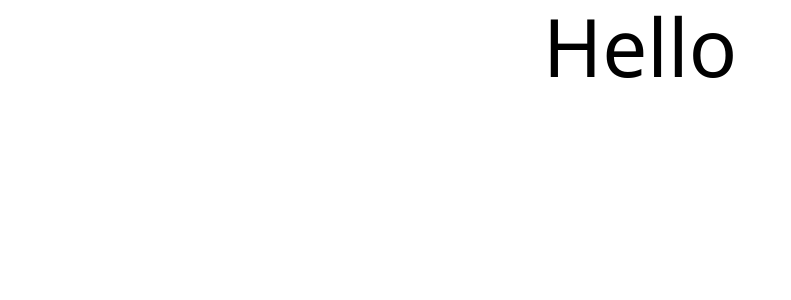
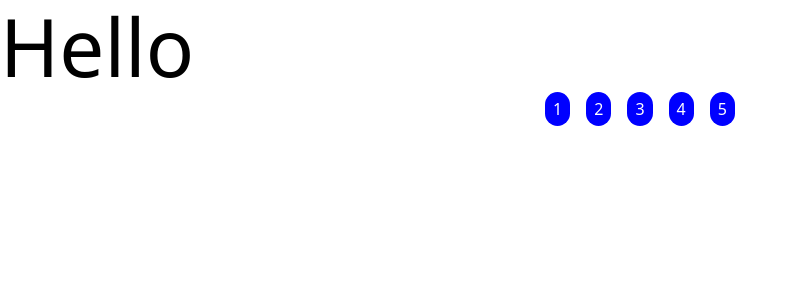
Before and after one commit to akgmu1/SWE-632-SASS, a Vue app: page / in a window 1280 px wide. Shown: the top 300 px of the page, without its empty margins (0-791 px from the left). Built offline with nearby package versions, Linux system fonts and the light colour scheme; the HTML template or start-up script is replaced by a standard one.

Commit message:
Experiment

```diff
--- /dev/null
+++ b/src/assets/_mixins.scss
@@ -0,0 +1,5 @@
+@mixin flex-center {
+  display: flex;
+  justify-content: center;
+  align-items: center;
+}
--- a/src/views/HomeView.vue
+++ b/src/views/HomeView.vue
@@ -1,15 +1,41 @@
-<script setup lang="ts"></script>
+<script setup lang="ts">
+import { ref } from 'vue'
+
+const list = ref([1, 2, 3, 4, 5])
+</script>
 
 <template>
   <main>
-    <div class="test header">Hello</div>
+    <div class="header">Hello</div>
+    <div class="items">
+      <div v-for="x in list">
+        <div class="item">{{ x }}</div>
+      </div>
+    </div>
   </main>
 </template>
 
 <style lang="scss" scoped>
+@use '@/assets/_mixins.scss' as *;
+
 .header {
   font-size: 5rem;
-  text-align: center;
+}
+
+.items {
+  @include flex-center;
+  gap: 1rem;
+}
+
+.item {
+  font-size: 1rem;
+  background-color: blue;
+  color: white;
   border-radius: 1rem;
+  padding: 0.5rem;
+
+  &:hover {
+    background-color: aquamarine;
+  }
 }
 </style>
```
